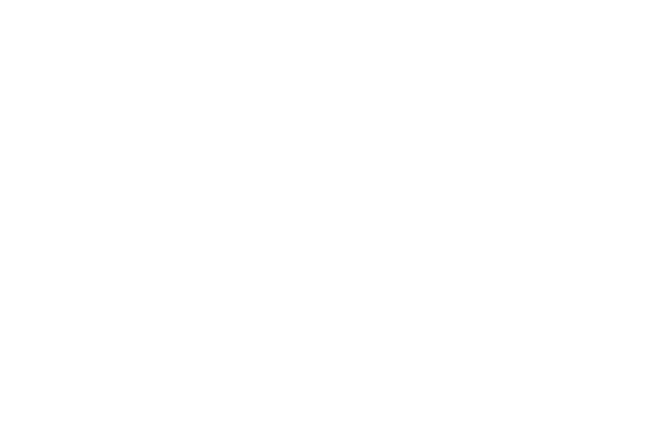
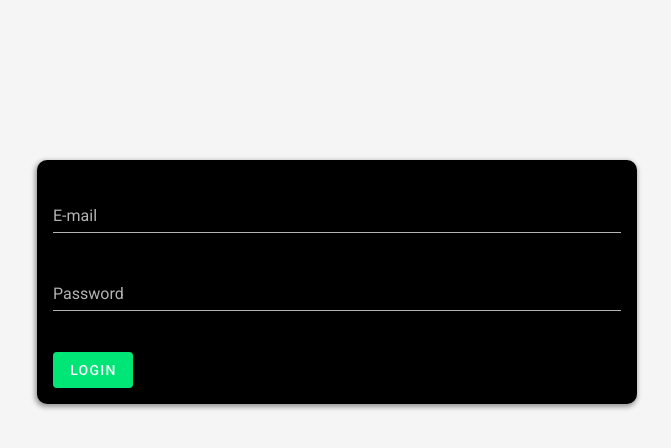
Before and after one commit to ameyjakate2001/NotesKeeper, a Nuxt app: page /sign-in in a window 1280 px wide. Before the commit this address had no page. Shown: the top 448 px of the page, without its empty margins (303-974 px from the left). Built offline with nearby package versions, Linux system fonts and the light colour scheme.

Commit message:
signIn added commit

```diff
--- /dev/null
+++ b/pages/sign-in.vue
@@ -0,0 +1,88 @@
+<template>
+  <v-app class="app">
+    <div>
+      <!-- <div class="form-width"> -->
+
+      <v-form
+        ref="form"
+        v-model="valid"
+        lazy-validation
+        class="myForm black pa-4"
+        @submit.prevent="submit"
+      >
+
+        <v-text-field
+          v-model="email"
+          :rules="emailRules"
+          label="E-mail"
+          color="purple darken-2"
+          class="mt-3"
+          required
+        />
+
+        <v-text-field
+          v-model="password"
+          :rules="passwordRule"
+          type="password"
+          label="Password"
+          color="purple darken-2"
+          class="mt-3 dark--text"
+          required
+        />
+
+        <v-btn class="mt-5 success" @click="submit">
+          LogIn
+        </v-btn>
+      </v-form>
+    </div>
+    <!-- </div> -->
+  </v-app>
+</template>
+
+<script>
+export default {
+  data: () => ({
+    valid: false,
+    email: '',
+    password: '',
+    emailRules: [
+      v => !!v || 'E-mail is required',
+      v => /.+@.+\..+/.test(v) || 'E-mail must be valid'
+    ],
+    passwordRule: [
+      v => !!v || 'Password is required',
+      v => (v && v.length >= 5) || 'Password must have 5+ character',
+      v => /(?=.*[A-Z])/.test(v) || 'Must have one uppercase character',
+      v => /(?=.*\d)/.test(v) || 'Must have one number',
+      v => /([!@$%])/.test(v) || 'Must have one special character [!@#$%]'
+    ],
+    checkbox: false
+  }),
+
+  methods: {
+    submit () {
+      if (!this.$refs.form.validate()) {
+        alert('fill the correct info')
+      }
+      else {
+        alert(' ' + this.email + ' ' + this.password)
+      }
+    }
+  }
+}
+</script>
+
+<style scoped>
+.app{
+  background-color:whitesmoke;
+}
+  .myForm{
+    background-color: rgb(0, 0, 0);
+      border-radius: 10px;
+     max-width: 600px;
+     margin: 160px auto;
+      box-shadow: -1px 2px 5px 1px rgba(0,0,0,0.38);
+      -webkit-box-shadow: -1px 2px 5px 1px rgba(0,0,0,0.38);
+      -moz-box-shadow: -1px 2px 5px 1px rgba(0,0,0,0.38);
+  }
+</style>
```
